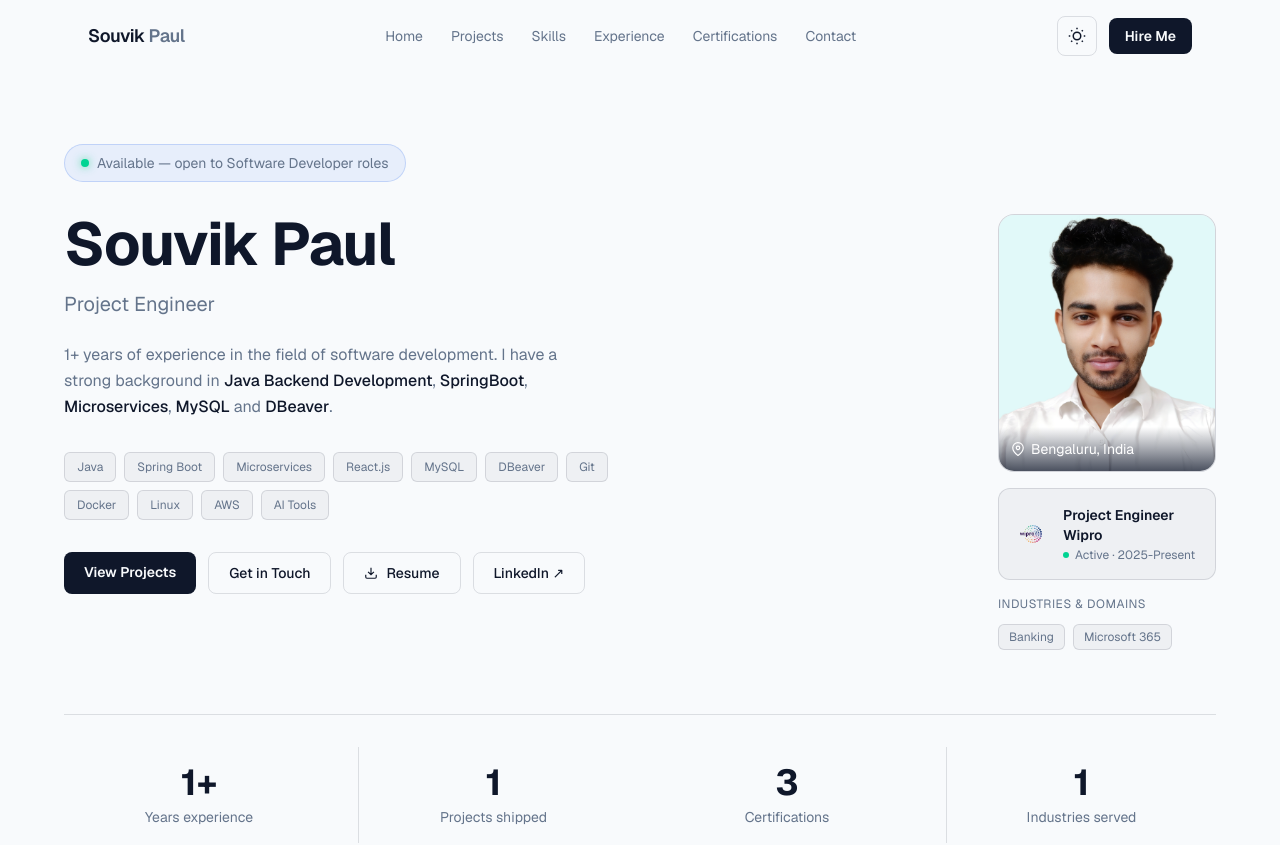
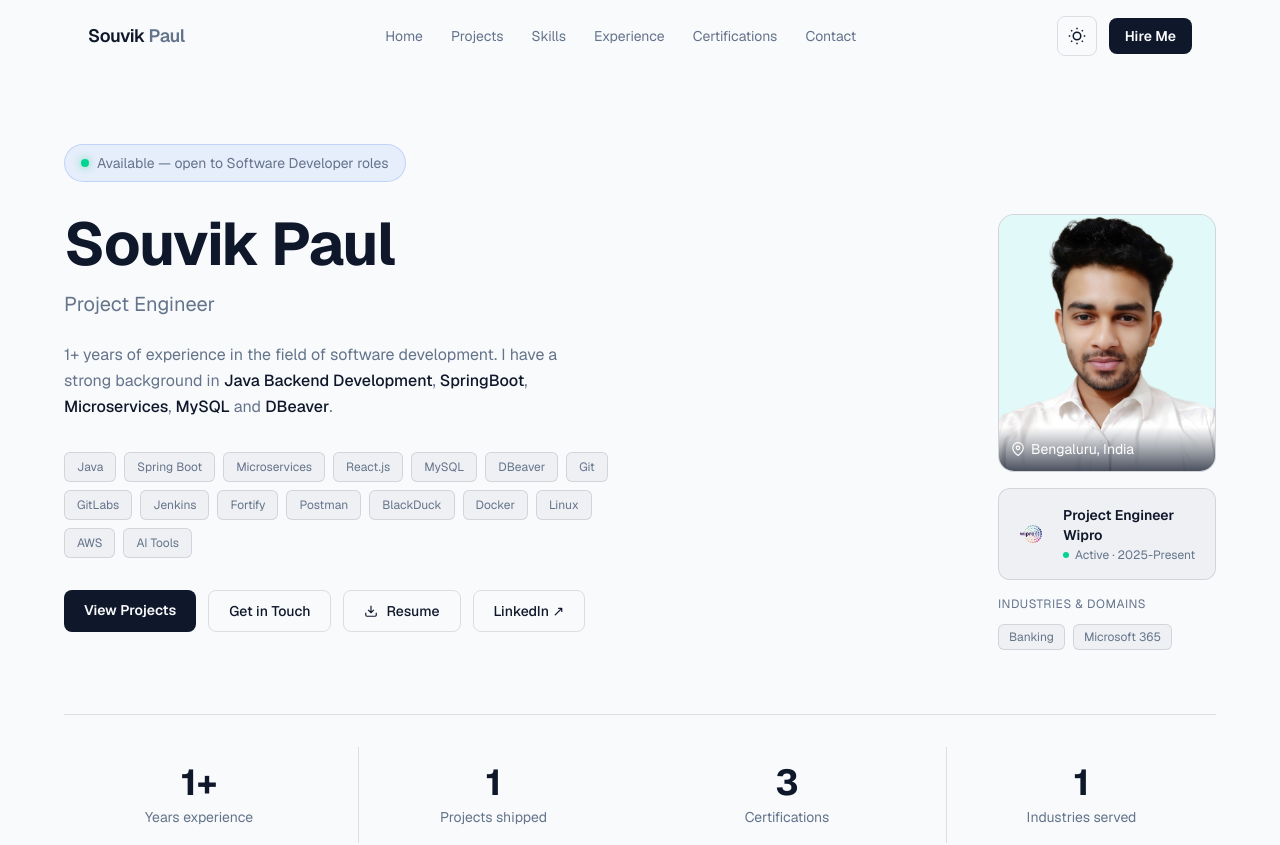
Before and after one commit to souvikpaul07/Portfolio, a Next.js app: page / in a window 1280 px wide. Shown: the top 845 px of the page. Built offline with nearby package versions, Linux system fonts and the light colour scheme.

Commit message:
changes in portfolio.js

```diff
--- a/data/portfolio.js
+++ b/data/portfolio.js
@@ -33,6 +33,11 @@ export const techTags = [
   "MySQL",
   "DBeaver",
   "Git",
+  "GitLabs",
+  "Jenkins",
+  "Fortify",
+  "Postman",
+  "BlackDuck",
   "Docker",
   "Linux",
   "AWS",
@@ -142,6 +147,11 @@ export const skillCategories = [
     icon: "sparkles",
   skills: [
     "GitHub Copilot",
+    "GitLabs",
+    "Jenkins",
+    "Fortify",
+    "Postman",
+    "BlackDuck",
     "ChatGPT",
     "OpenAI API",
     "LangChain",
@@ -177,7 +187,7 @@ export const experience = [
     "Collaborated with cross-functional teams to identify performance bottlenecks and implement improvements in deployment workflows",
     "Strengthened CI/CD processes by integrating container best practices and improving build reliability"
   ],
-  tech: ["Java", "Spring Boot", "Docker", "Microservices", "CI/CD", "Linux", "Git"]
+  tech: ["Java", "Spring Boot", "Docker", "Microservices", "CI/CD", "Linux", "Git", "GitLabs","Jenkins","Fortify","Postman","BlackDuck",]
 },
 ];
 
```
